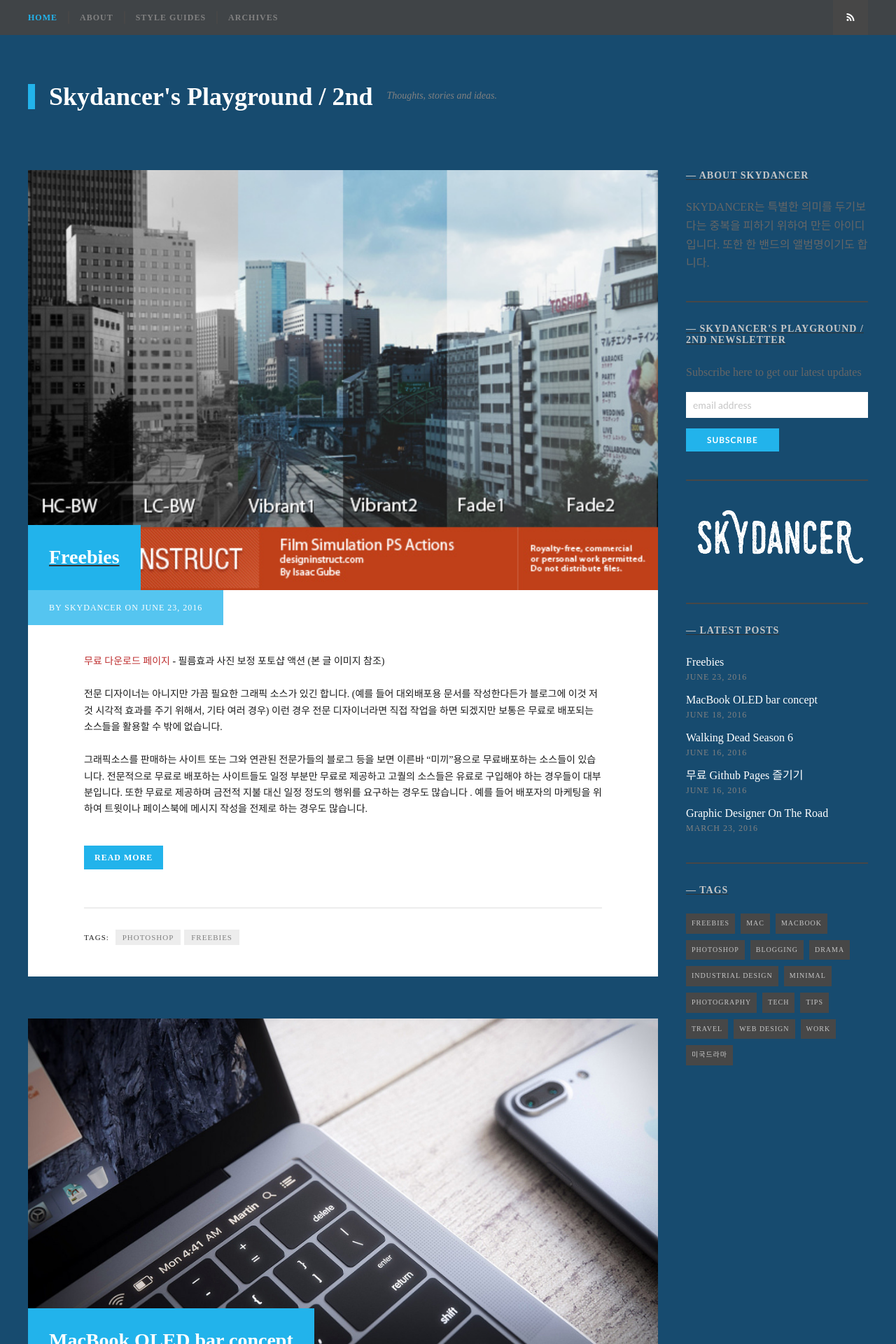
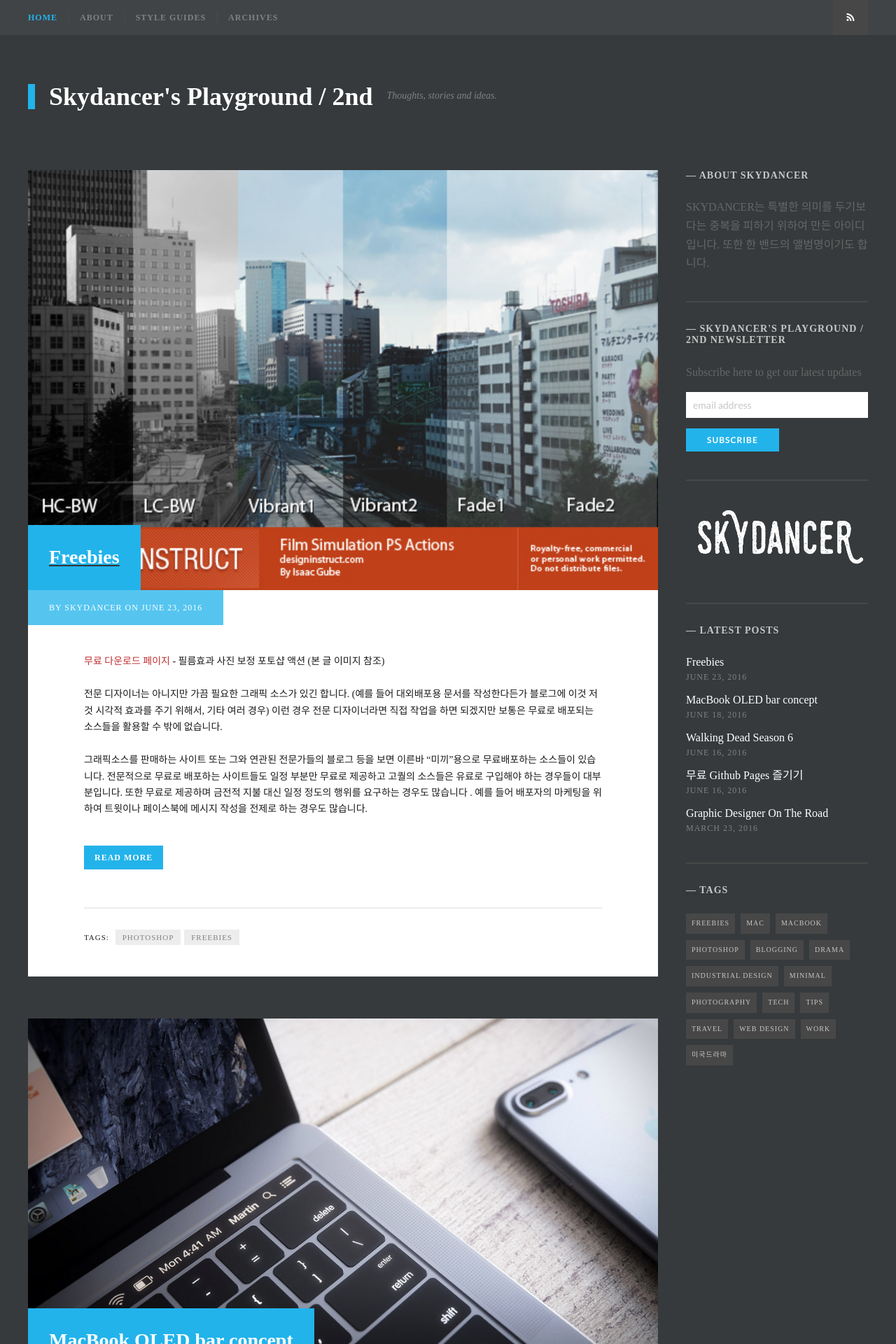
Before and after one commit to morgul71/morgul71.github.io, a Jekyll site: the page built from index.html, in a window 1280 px wide. Shown: the top 1920 px of the page at 70% size. Built offline with Jekyll 4.4.1, drawn with Linux system fonts in a browser that asks for light colours; some web fonts are replaced; the list of posts is cut into pages by our own code.

Commit message:
Update _general.scss

```diff
--- a/_sass/_general.scss
+++ b/_sass/_general.scss
@@ -14,8 +14,7 @@
 body {
     font-family: 'Spoqa Han Sans', 'Spoqa Han Sans JP', 'Sans-serif';
     /*font-family: Helvetica, Arial, sans-serif;*/
-    /*background-color: $mine-shaft;*/
-    background-color: #174B6F;
+    background-color: $mine-shaft;
     color: #666;
     line-height: 1.66667;
 }
```
